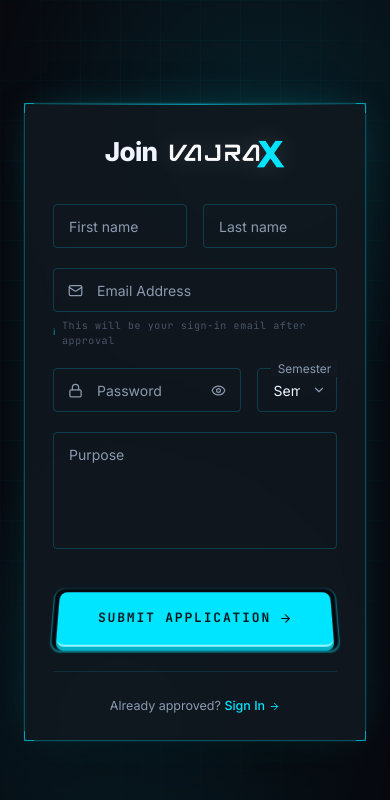
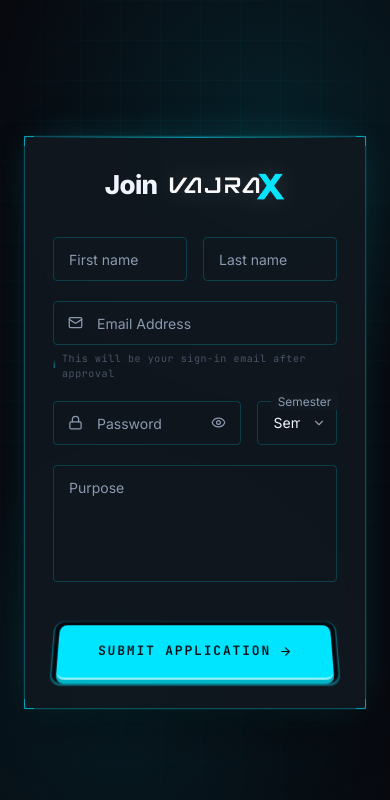
Before and after one commit to raajpatre/vajrax, a Next.js app: page /signup in a window 390 px wide. Shown: the top 800 px of the page. Built offline with nearby package versions, Linux system fonts and the light colour scheme.

Commit message:
fix: mobile layout issues in signup and contact pages

```diff
--- a/src/app/(auth)/signup/page.tsx
+++ b/src/app/(auth)/signup/page.tsx
@@ -396,7 +396,7 @@
             </div>
           </form>
 
-          <div className="mt-5 pt-5 border-t border-[rgba(0,229,255,0.12)] text-center">
+          <div className="mt-5 pt-5 border-t border-[rgba(0,229,255,0.12)] text-center hidden md:block">
             <span className="text-[#8b9ab0] text-[12.5px]">Already approved? </span>
             <Link
               href="/login"
--- a/src/app/(public)/contact/page.tsx
+++ b/src/app/(public)/contact/page.tsx
@@ -245,10 +245,10 @@
 
         {/* Kicker Removed */}
 
-        <div className="grid grid-cols-12 gap-10 mt-2">
+        <div className="grid grid-cols-1 lg:grid-cols-12 gap-10 mt-2">
 
           {/* LEFT — contact info */}
-          <div className="col-span-12 lg:col-span-7">
+          <div className="col-span-1 lg:col-span-7">
             <div className="w-full max-w-[600px] mx-auto lg:mx-0 relative">
               <div className="absolute top-0 left-0 z-10 pointer-events-none pr-4">
                 <div className="font-mono text-[11px] text-[#00e5ff] uppercase tracking-[0.2em] mb-1.5">HQ Location</div>
@@ -274,7 +274,7 @@
           </div>
 
           {/* RIGHT — social + CTA */}
-          <div className="col-span-12 lg:col-span-5">
+          <div className="col-span-1 lg:col-span-5">
             <div className="w-full max-w-[340px] sm:max-w-sm mx-auto lg:max-w-none lg:mx-0">
               <SocialsCard />
 
```
